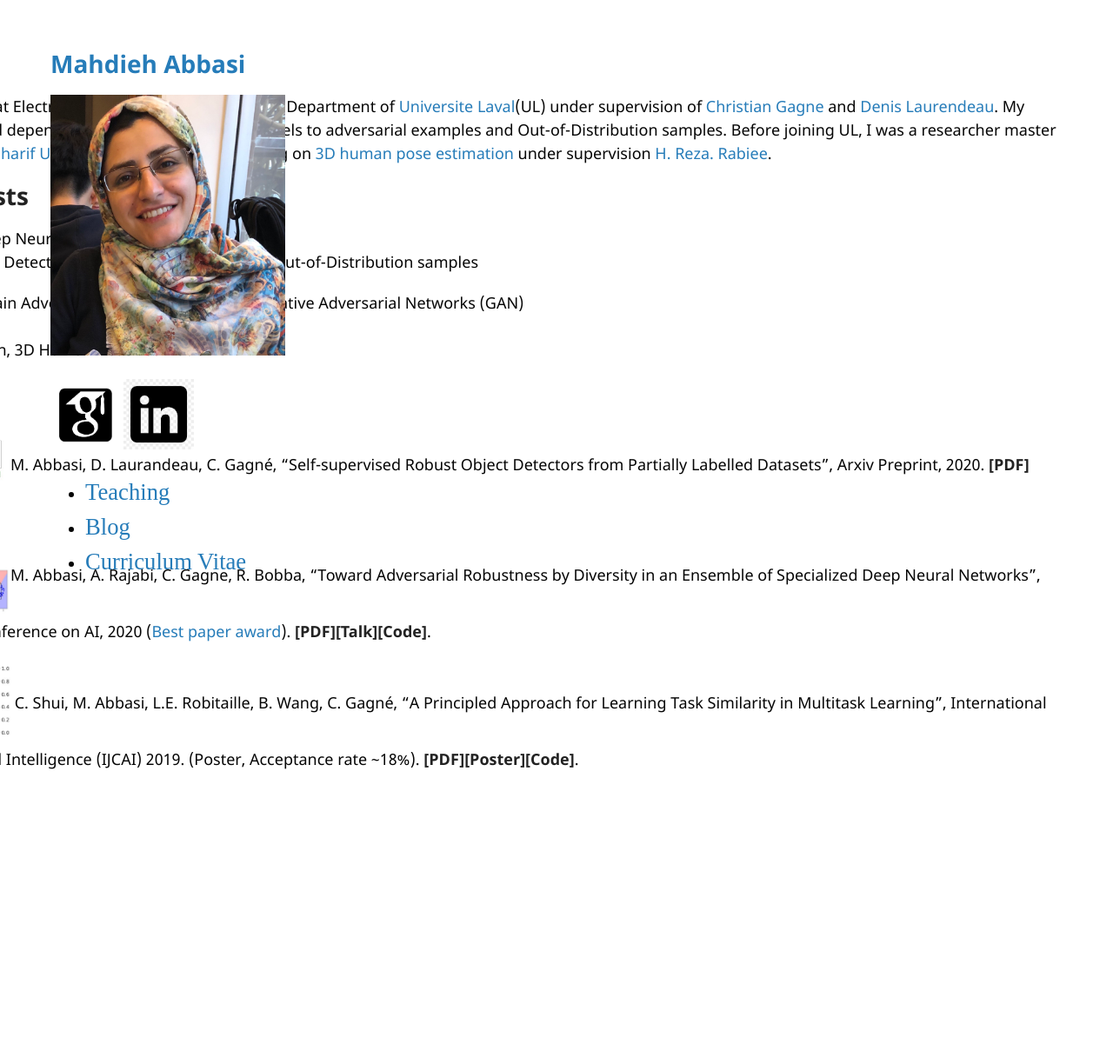
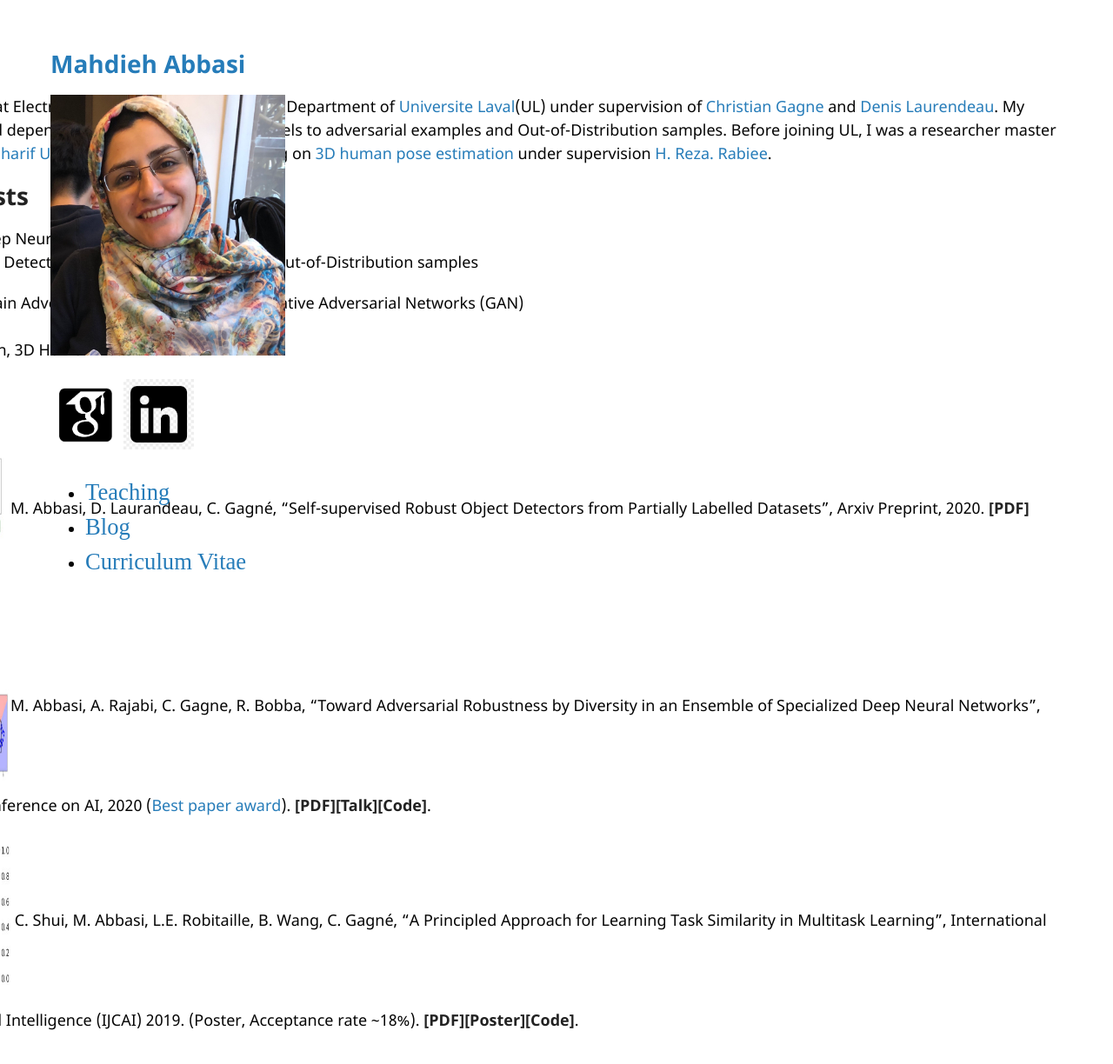
Before and after one commit to mahdaneh/mahdaneh.github.io, a Jekyll site: the page built from index.md, in a window 1280 px wide and 1257 px high. Shown: the top 1224 px of the window at 87% size. Built offline with Jekyll 4.4.1, drawn with Linux system fonts in a browser that asks for light colours; the repository's description, which GitHub fills in, is left out; our own code applies the rules of GitHub Pages for plain Markdown files.

Commit message:
Update index.md

```diff
--- a/index.md
+++ b/index.md
@@ -17,7 +17,7 @@
 
 # List of Publications
 
-*   <img width="250" height="100" style="vertical-align:middle" src="/images/Our_proposal.jpg">M. Abbasi, D. Laurandeau, C. Gagné, "Self-supervised Robust Object Detectors from Partially Labelled Datasets", Arxiv Preprint, 2020. [**[PDF]**](https://arxiv.org/abs/2005.11549)[**[Code]**]()
-*   <img width="250" height="100" style="vertical-align:middle" src="/images/Ensemble.jpg">M. Abbasi, A. Rajabi, C. Gagne, R. Bobba, “Toward Adversarial Robustness by Diversity in an Ensemble of Specialized Deep Neural Networks”, Long paper in Canadian Conference on AI, 2020 (<span style="color:red"><a href="https://www.caiac.ca/en/conferences/canadianai-2020/home">Best paper award</a></span>). [**[PDF]**](https://arxiv.org/pdf/2005.08321.pdf)[**[Talk]**](https://youtu.be/qFrkUeBjTMA)[**[Code]**]().
+*   <img width="250" height="200" style="vertical-align:middle" src="/images/Our_proposal.jpg">M. Abbasi, D. Laurandeau, C. Gagné, "Self-supervised Robust Object Detectors from Partially Labelled Datasets", Arxiv Preprint, 2020. [**[PDF]**](https://arxiv.org/abs/2005.11549)[**[Code]**]()
+*   <img width="250" height="200" style="vertical-align:middle" src="/images/Ensemble.jpg">M. Abbasi, A. Rajabi, C. Gagne, R. Bobba, “Toward Adversarial Robustness by Diversity in an Ensemble of Specialized Deep Neural Networks”, Long paper in Canadian Conference on AI, 2020 (<span style="color:red"><a href="https://www.caiac.ca/en/conferences/canadianai-2020/home">Best paper award</a></span>). [**[PDF]**](https://arxiv.org/pdf/2005.08321.pdf)[**[Talk]**](https://youtu.be/qFrkUeBjTMA)[**[Code]**]().
 
-*  <img width="250" height="100" style="vertical-align:middle" src="/images/MTL.jpg" > C. Shui, M. Abbasi, L.E. Robitaille, B. Wang, C. Gagné, "A Principled Approach for Learning Task Similarity in Multitask Learning", International Joint Conference on Artificial Intelligence (IJCAI) 2019. (Poster, Acceptance rate ~18%). [**[PDF]**]()[**[Poster]**]()[**[Code]**]().
+*  <img width="250" height="200" style="vertical-align:middle" src="/images/MTL.jpg" > C. Shui, M. Abbasi, L.E. Robitaille, B. Wang, C. Gagné, "A Principled Approach for Learning Task Similarity in Multitask Learning", International Joint Conference on Artificial Intelligence (IJCAI) 2019. (Poster, Acceptance rate ~18%). [**[PDF]**]()[**[Poster]**]()[**[Code]**]().
```
